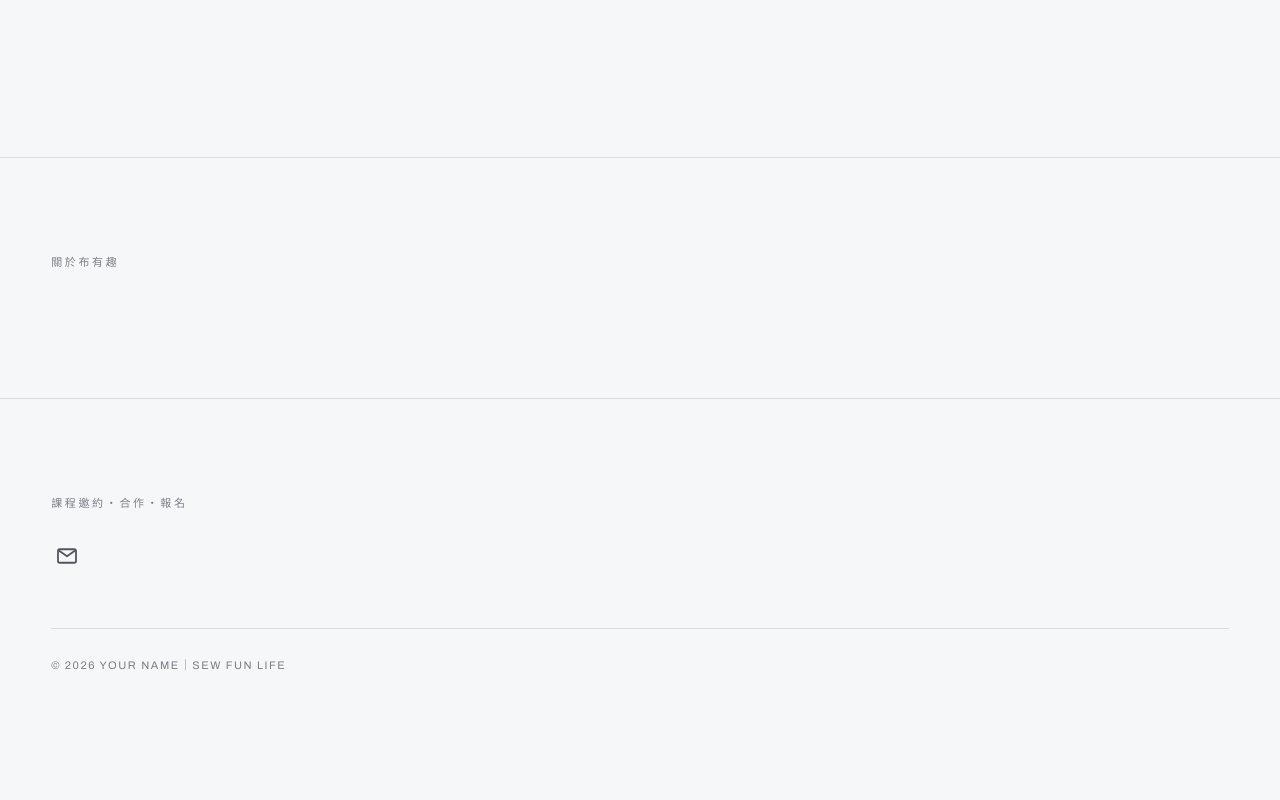
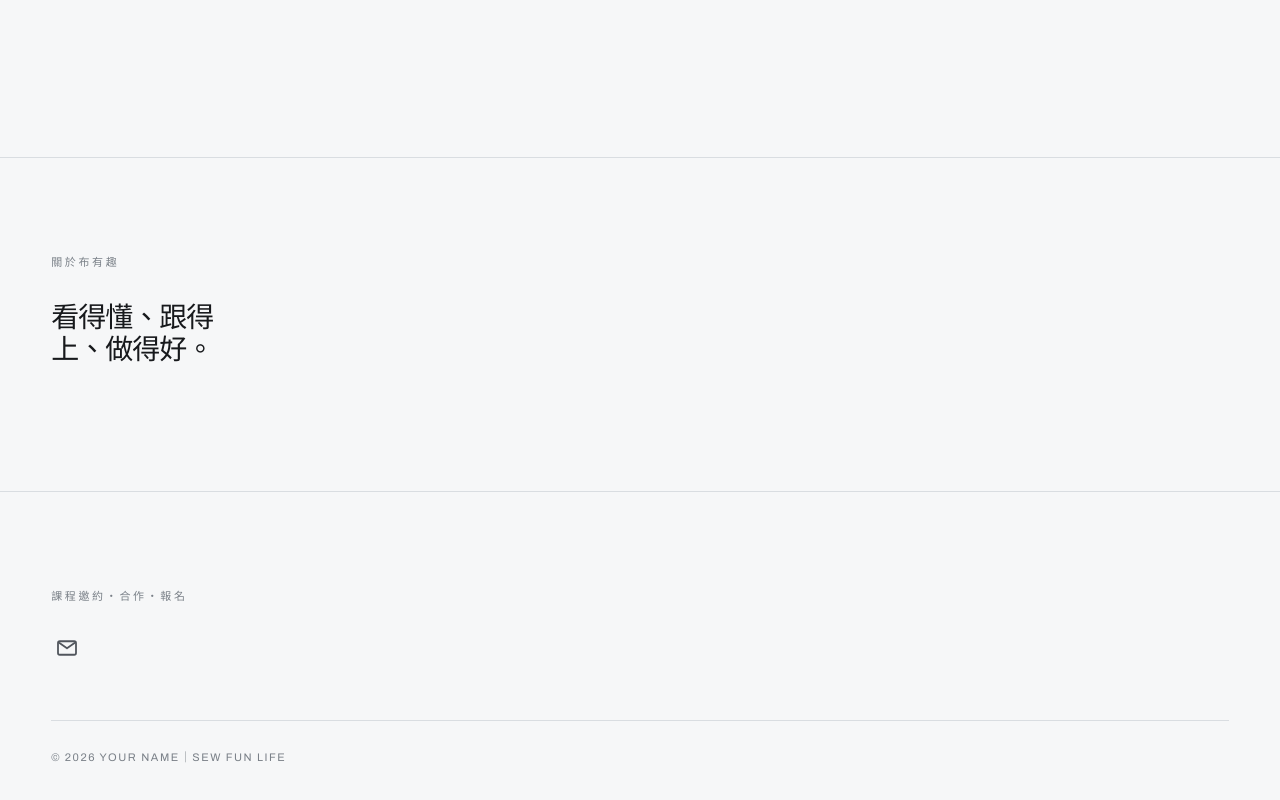
Before and after one commit to sewfunlife/sewfunlife.github.io, a Next.js app: page / in a window 1280 px wide. Shown: the part 696-1496 px from the top of the page. Before the commit the page ends 1465 px from the top, so only its background shows below. Built offline with nearby package versions, Linux system fonts and the light colour scheme.

Commit message:
Refine hero and about messaging

```diff
--- a/app/page.tsx
+++ b/app/page.tsx
@@ -137,7 +137,10 @@ export default function Home() {
         <div className="u-shell grid gap-x-[clamp(2rem,6vw,6rem)] gap-y-14 lg:grid-cols-[minmax(0,1.1fr)_minmax(0,1fr)]">
           <div data-reveal>
             <h2 className="u-eyebrow">關於布有趣</h2>
-            <div className="mt-8 flex flex-col gap-6">
+            <p className="u-display mt-8 max-w-[18ch] text-[length:var(--text-h3)] leading-[1.15] text-bone">
+              看得懂、跟得上、做得好。
+            </p>
+            <div className="mt-7 flex flex-col gap-6">
               {[...site.intro, ...site.about].map((paragraph, i) => (
                 <p key={i} className="u-prose max-w-[62ch]">
                   {paragraph}
--- a/content.example/site.json
+++ b/content.example/site.json
@@ -3,9 +3,9 @@
   "role": "手作課程・體驗教學",
   "email": "sewfunlife@gmail.com",
   "location": "",
-  "tagline": "手作，讓生活更有趣！",
+  "tagline": "把手作拆成每個人都能跟上的步驟，從示範到完成，一步一步陪著做出成品。",
   "intro": [
-    "我們提供手作教學、團體課程、材料包、作品販售、寵物領巾圍兜客製、市集活動DIY與創意體驗服務。"
+    "把看起來複雜的手作，拆成每個人都能跟上的步驟，從示範到完成，一步一步陪著做，讓不同年齡與經驗的學員都能順利完成作品。"
   ],
   "about": [],
   "services": [
```
